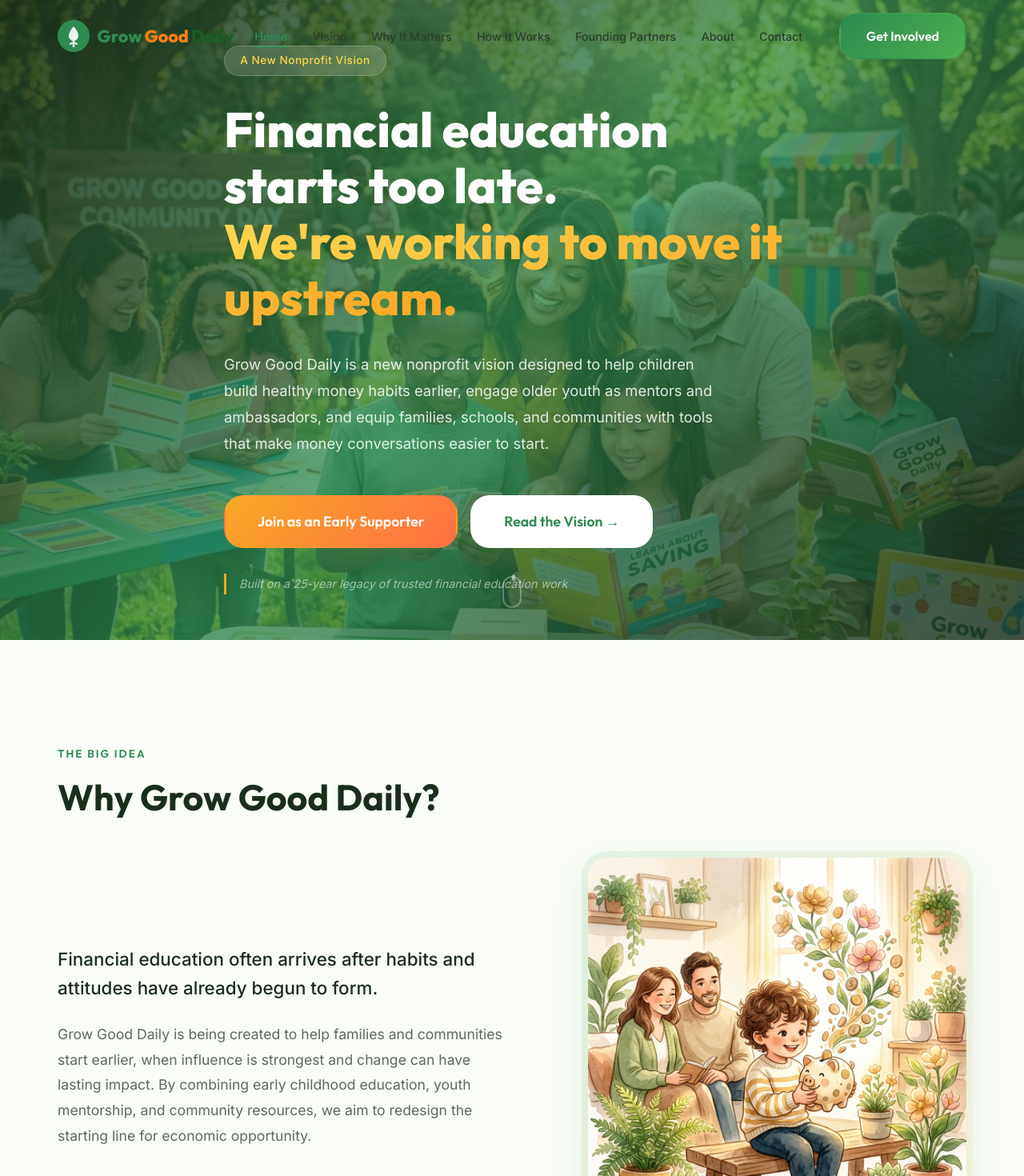
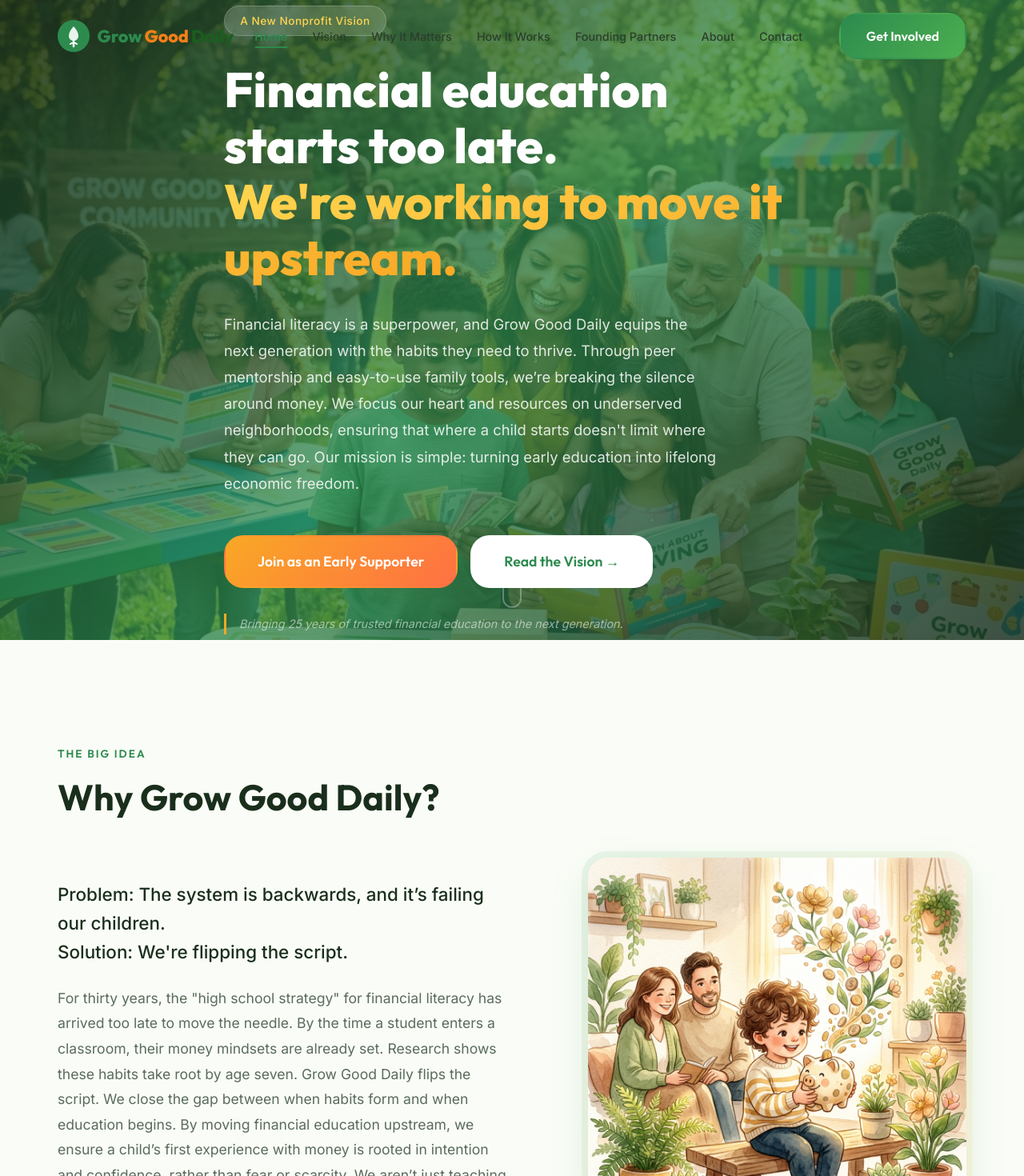
Before and after one commit to HMCJPG/GrowGoodDaily, a React (Vite) app: page / in a window 1280 px wide. Shown: the top 1470 px of the page at 80% size. Built offline with nearby package versions, Linux system fonts and the light colour scheme.

Commit message:
Updated text, 4/16

```diff
--- a/src/pages/HomePage.jsx
+++ b/src/pages/HomePage.jsx
@@ -43,7 +43,7 @@
               <span className="hero__title-highlight">We're working to move it upstream.</span>
             </h1>
             <p className="hero__subtitle animate-fade-up delay-2">
-              Grow Good Daily is a new nonprofit vision designed to help children build healthy money habits earlier, engage older youth as mentors and ambassadors, and equip families, schools, and communities with tools that make money conversations easier to start.
+              Financial literacy is a superpower, and Grow Good Daily equips the next generation with the habits they need to thrive. Through peer mentorship and easy-to-use family tools, we’re breaking the silence around money. We focus our heart and resources on underserved neighborhoods, ensuring that where a child starts doesn't limit where they can go. Our mission is simple: turning early education into lifelong economic freedom.
             </p>
             <div className="btn-group animate-fade-up delay-3">
               <Link to="/contact" className="btn btn--accent btn--lg" id="hero-cta-primary">
@@ -54,7 +54,7 @@
               </Link>
             </div>
             <p className="hero__credibility animate-fade-up delay-4">
-              Built on a 25-year legacy of trusted financial education work
+              Bringing 25 years of trusted financial education to the next generation.
             </p>
           </div>
         </div>
@@ -72,10 +72,15 @@
             <div className="big-idea__grid">
               <div className="big-idea__text">
                 <p className="big-idea__lead">
-                  Financial education often arrives after habits and attitudes have already begun to form.
+                  Problem: The system is backwards, and it’s failing our children.
+                  <br></br>
+
+                  Solution: We're flipping the script.
                 </p>
                 <p>
-                  Grow Good Daily is being created to help families and communities start earlier, when influence is strongest and change can have lasting impact. By combining early childhood education, youth mentorship, and community resources, we aim to redesign the starting line for economic opportunity.
+                  For thirty years, the "high school strategy" for financial literacy has arrived too late to move the needle. By the time a student enters a classroom, their money mindsets are already set. Research shows these habits take root by age seven.
+
+                  Grow Good Daily flips the script. We close the gap between when habits form and when education begins. By moving financial education upstream, we ensure a child’s first experience with money is rooted in intention and confidence, rather than fear or scarcity. We aren’t just teaching math; we are redesigning the starting line for generational wealth.
                 </p>
               </div>
               <div className="big-idea__image">
```
